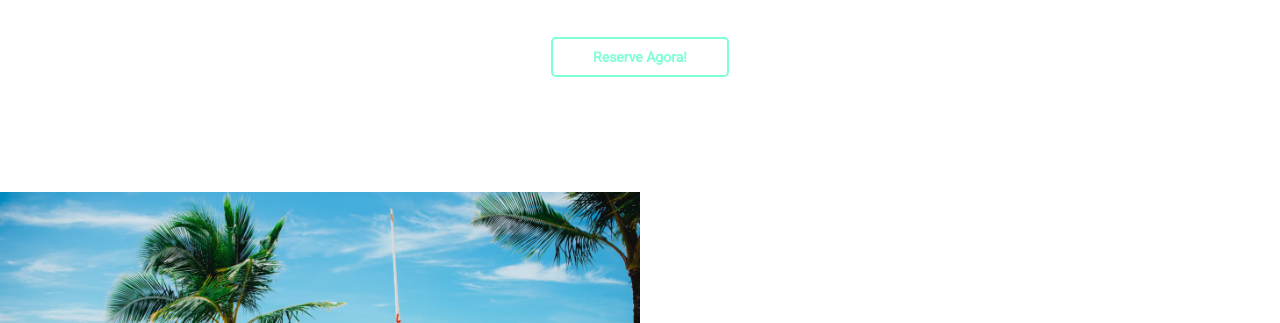
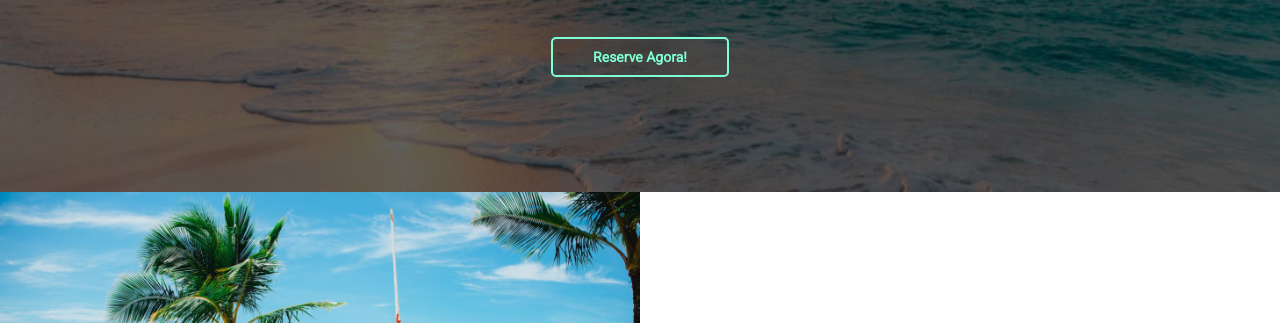
Before and after one commit to m-gabriel89/Hotel-DEV, a plain HTML site: page index.html in a window 1280 px wide. Shown: the part 208-531 px from the top of the page. Drawn offline with Linux system fonts and the light colour scheme.

Commit message:
Update style.css

```diff
--- a/style.css
+++ b/style.css
@@ -7,7 +7,7 @@
   header{
     min-height: 400px;
     color: aquamarine;
-    background: url("./img/praia.jpg");
+    background-image: url("./img/imagem-praia.jpg");
     background-repeat: no-repeat ;
     background-position: center;
     background-size: cover;
```
